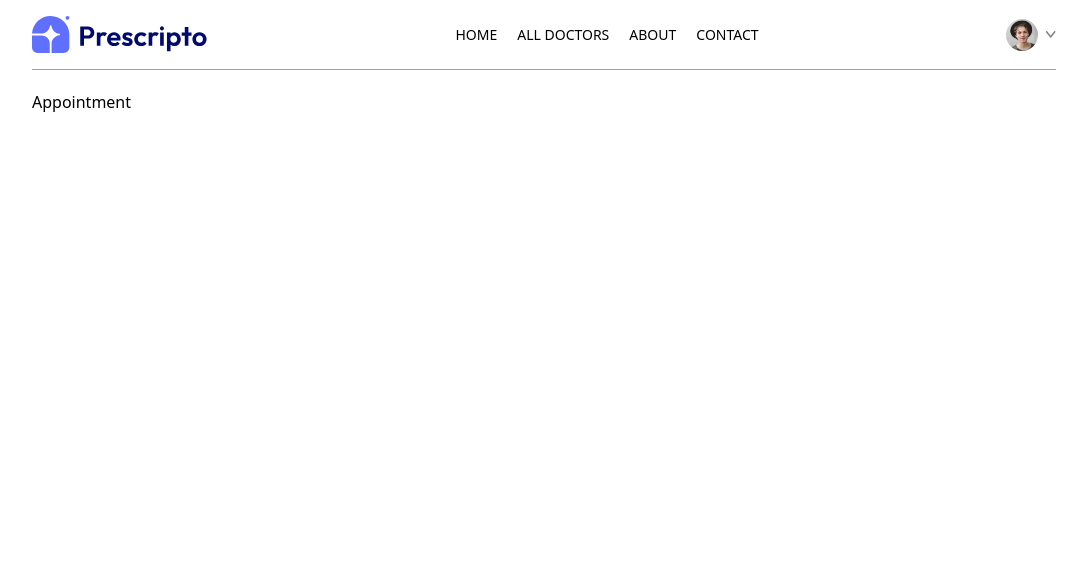
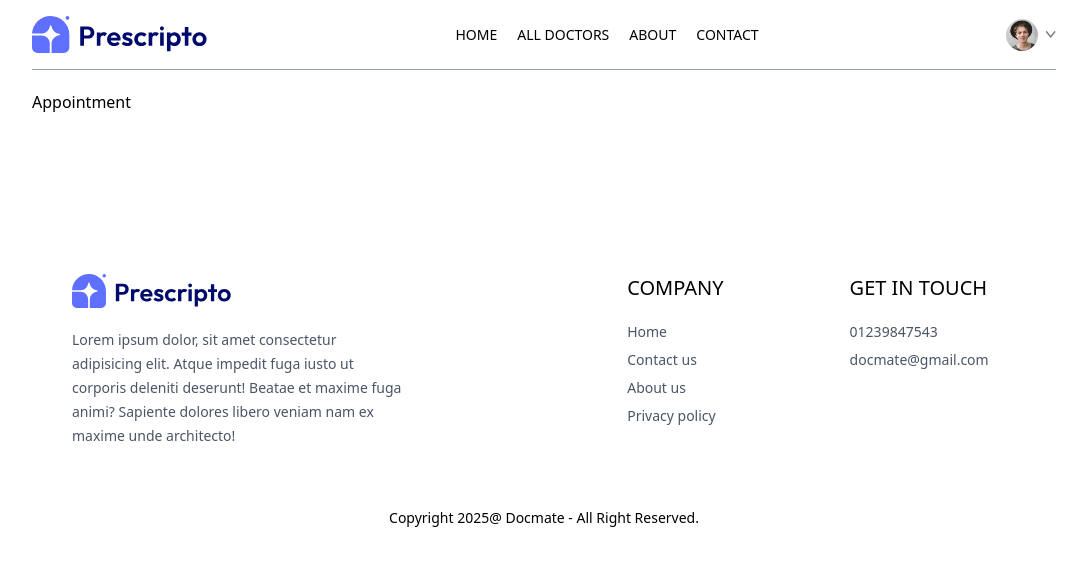
Before and after one commit to pnQuanq/Hospital-Booking-System, a React (Vite) app in the folder FrontEnd/: page /appointment/1 in a window 1280 px wide. Shown: the top 566 px of the page, without its empty margins (96-1183 px from the left). Built offline with nearby package versions, Linux system fonts and the light colour scheme.

Commit message:
add banner and footer for main page

```diff
--- a/FrontEnd/index.html
+++ b/FrontEnd/index.html
@@ -1,5 +1,5 @@
 <!doctype html>
-<html lang="en">
+<html lang="en" class="scroll-smooth">
   <head>
     <meta charset="UTF-8" />
     <link rel="icon" type="image/svg+xml" href="/vite.svg" />
--- a/FrontEnd/src/App.jsx
+++ b/FrontEnd/src/App.jsx
@@ -9,6 +9,7 @@
 import MyAppointment from "./pages/MyAppointment"
 import Appointment from "./pages/Appointment"
 import Navbar from "./components/Navbar"
+import Footer from "./components/Footer"
 
 const App = () => {
   return (
@@ -25,6 +26,7 @@
         <Route path="/my-appointments" element={<MyAppointment/>} />
         <Route path="/appointment/:docId" element={<Appointment/>} />
       </Routes>
+      <Footer/>
     </div>
   )
 }
--- /dev/null
+++ b/FrontEnd/src/components/Banner.jsx
@@ -0,0 +1,23 @@
+import React from 'react'
+import { assets } from '../assets/assets'
+import { useNavigate } from 'react-router-dom'
+
+const Banner = () => {
+    const navigate = useNavigate()
+  return (
+    <div className='flex bg-blue-600 rounded-lg px-6 sm:px-10 md:px-14 lg:px-12 my-20 md:mx-10'>
+        <div className='flex-1 py-8 sm:py-10 md:py-16 lg:py-24 lg:pl-5'>
+            <div className='text-xl sm:text-2xl md:text-3xl lg:text-5xl font-semibold text-white'>
+                <p>Book Appointment</p>
+                <p className='mt-4'>With +100 Trusted Doctors</p>
+            </div>
+            <button onClick={()=>{navigate('/login'); scrollTo(0,0)}} className='bg-white text-sm sm:text-base text-gray-600 px-8 py-3 rounded-full mt-6 hover:scale-105 transition-all cursor-pointer'>Create account</button>
+        </div>
+        <div className='hidden md:block md:w-1/2 lg:w-[370px] relative'>
+            <img className='w-full absolute bottom-0 right-0 max-w-md' src={assets.appointment_img} alt="" />
+        </div>
+    </div>
+  )
+}
+
+export default Banner
--- /dev/null
+++ b/FrontEnd/src/components/Footer.jsx
@@ -0,0 +1,37 @@
+import React from 'react'
+import { assets } from '../assets/assets'
+
+const Footer = () => {
+  return (
+    <div className='md:mx-10'>
+        <div className='flex flex-col sm:grid grid-cols-[3fr_1fr_1fr] gap-14 my-10 mt-40 text-sm'>
+            <div>
+                <img className='mb-5 w-40' src={assets.logo} alt="" />
+                <p className='w-full md:w-2/3 text-gray-600 leading-6'>Lorem ipsum dolor, sit amet consectetur adipisicing elit. Atque impedit fuga iusto ut corporis deleniti deserunt! Beatae et maxime fuga animi? Sapiente dolores libero veniam nam ex maxime unde architecto!</p>
+            </div>
+            <div>
+                <p className='text-xl font-medium mb-5'>COMPANY</p>
+                <ul className='flex flex-col gap-2 text-gray-600'>
+                    <li>Home</li>
+                    <li>Contact us</li>
+                    <li>About us</li>
+                    <li>Privacy policy</li>
+                </ul>
+            </div>
+            <div>
+                <p className='text-xl font-medium mb-5'>GET IN TOUCH</p>
+                <ul className='flex flex-col gap-2 text-gray-600'>
+                    <li>01239847543</li>
+                    <li>docmate@gmail.com</li>
+                </ul>
+            </div>
+        </div>
+        <div>
+            <hr className='hidden' />
+            <p className='py-5 text-sm text-center'>Copyright 2025@ Docmate - All Right Reserved.</p>
+        </div>
+    </div>
+  )
+}
+
+export default Footer
--- a/FrontEnd/src/components/TopDoctors.jsx
+++ b/FrontEnd/src/components/TopDoctors.jsx
@@ -1,10 +1,11 @@
-import React from 'react'
-import { doctors } from '../assets/assets'
+import React, { useContext } from 'react'
 import { useNavigate } from 'react-router-dom'
+import { AppContext } from '../context/AppContext'
 
 const TopDoctors = () => {
 
   const navigate = useNavigate()
+  const {doctors} = useContext(AppContext)
 
   return (
     <div className='flex flex-col items-center gap-4 my-16 text-gray-900 md:mx-10'>
@@ -24,7 +25,7 @@
                 </div>
             ))}
         </div>
-        <button>More</button>
+        <button onClick={()=>{navigate('/doctors'); scrollTo(0,0)}} className='bg-blue-50 text-gray-600 px-12 py-3 rounded-full mt-10 cursor-pointer'>More</button>
     </div>
   )
 }
--- /dev/null
+++ b/FrontEnd/src/context/AppContext.jsx
@@ -0,0 +1,19 @@
+import { createContext } from "react";
+import { doctors } from "../assets/assets";
+
+export const AppContext = createContext()
+
+const AppContextProvider = (props) => {
+
+    const value = {
+        doctors
+    }
+
+    return (
+        <AppContext.Provider value={value}>
+            {props.children}
+        </AppContext.Provider>
+    )
+}
+
+export default AppContextProvider
--- a/FrontEnd/src/main.jsx
+++ b/FrontEnd/src/main.jsx
@@ -3,9 +3,12 @@
 import './index.css'
 import App from './App.jsx'
 import { BrowserRouter } from 'react-router-dom'
+import AppContextProvider from './context/AppContext.jsx'
 
 createRoot(document.getElementById('root')).render(
   <BrowserRouter>
-    <App />
+    <AppContextProvider>
+      <App />
+    </AppContextProvider>
   </BrowserRouter>,
 )
--- a/FrontEnd/src/pages/Home.jsx
+++ b/FrontEnd/src/pages/Home.jsx
@@ -2,6 +2,7 @@
 import Header from '../components/Header'
 import SpecialityMenu from '../components/SpecialityMenu'
 import TopDoctors from '../components/TopDoctors'
+import Banner from '../components/Banner'
 
 const Home = () => {
   return (
@@ -9,6 +10,7 @@
         <Header/>
         <SpecialityMenu/>
         <TopDoctors/>
+        <Banner/>
     </div>
   )
 }
```
